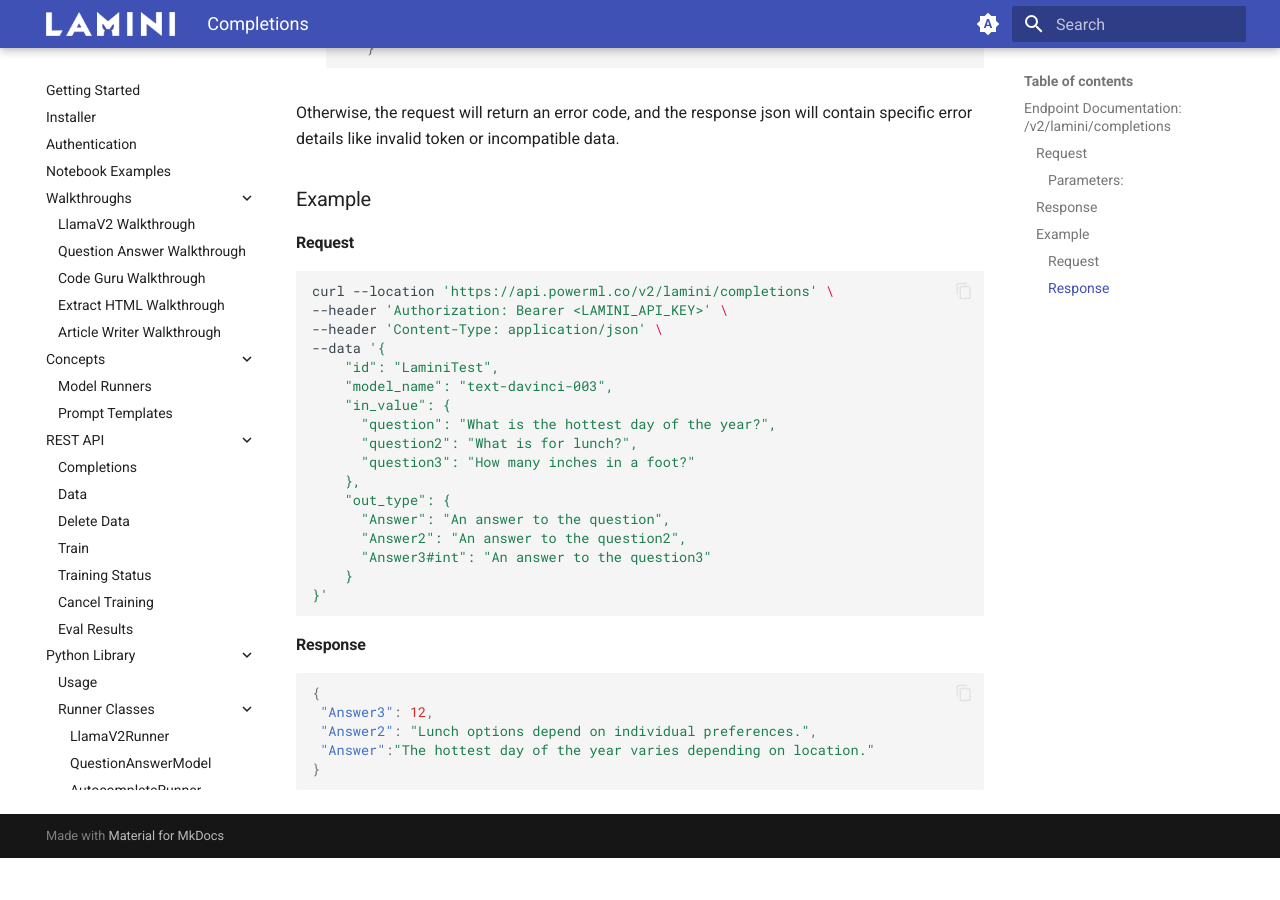
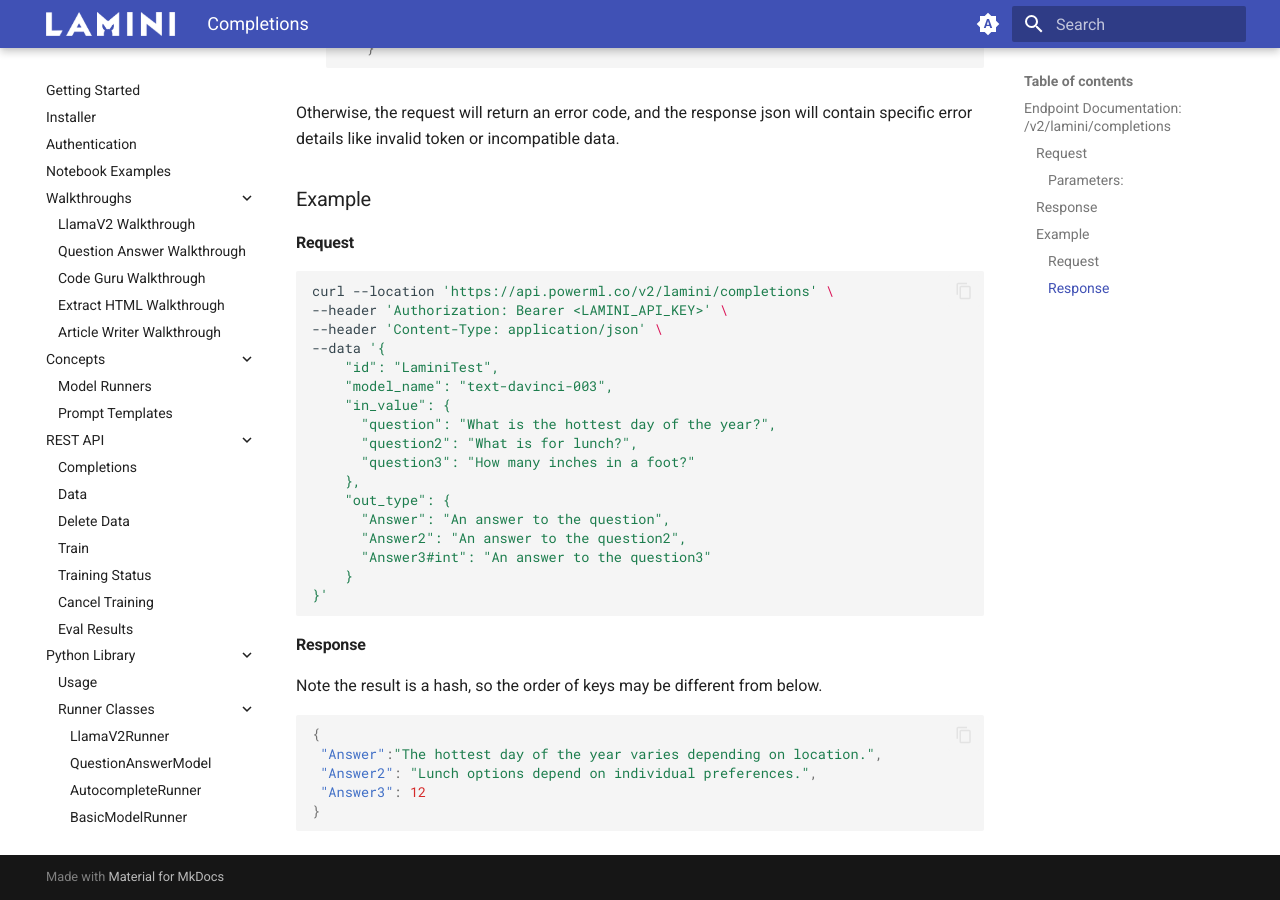
Before and after one commit to lamini-ai/lamini-ai.github.io, an MkDocs documentation site: the page built from docs/API_v2/completions.md, in a window 1280 px wide and 900 px high, scrolled down 1519 px. Built offline with MkDocs 1.6.1 and Material for MkDocs 9.7.7, drawn with Linux system fonts in a browser that asks for light colours; before the commit the page ends 2377 px from its top, so only the background shows below that.

Commit message:
update doc

````diff
--- a/docs/API_v2/completions.md
+++ b/docs/API_v2/completions.md
@@ -88,10 +88,12 @@
 
 #### Response
 
+Note the result is a hash, so the order of keys may be different from below.
+
 ```json
 {
- "Answer3": 12,
+ "Answer":"The hottest day of the year varies depending on location.",
  "Answer2": "Lunch options depend on individual preferences.",
- "Answer":"The hottest day of the year varies depending on location."
+ "Answer3": 12
 }
 ```
````
